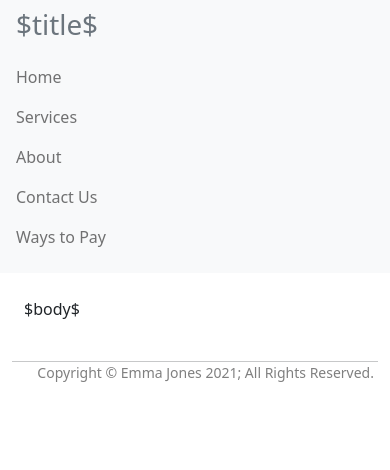
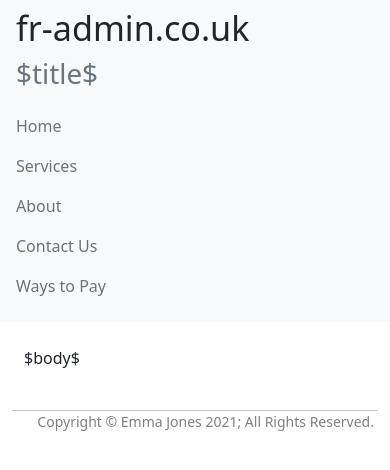
Before and after one commit to thytom/fr-admin.co.uk, a plain HTML site: page site/templates/default.html in a window 390 px wide. Drawn offline with nearby package versions, Linux system fonts and the light colour scheme.

Commit message:
Add web URL above page title to mobile page

```diff
--- a/site/templates/default.html
+++ b/site/templates/default.html
@@ -17,6 +17,9 @@ html {
 	<body class="container-fluid ps-0 pe-0">
 		<div class="col-xxl-6 me-auto ms-auto">
 			<header class="ps-3 pe-3 bg-light p-2">
+				<div class="d-inline d-md-none">
+					<h1 class="display-4" href="#">fr-admin.co.uk</h1>
+				</div>
 				<div class="row">
 					<div class="col d-none d-md-inline">
 						<h1 class="display-4" href="#">fr-admin.co.uk</h1>
```
